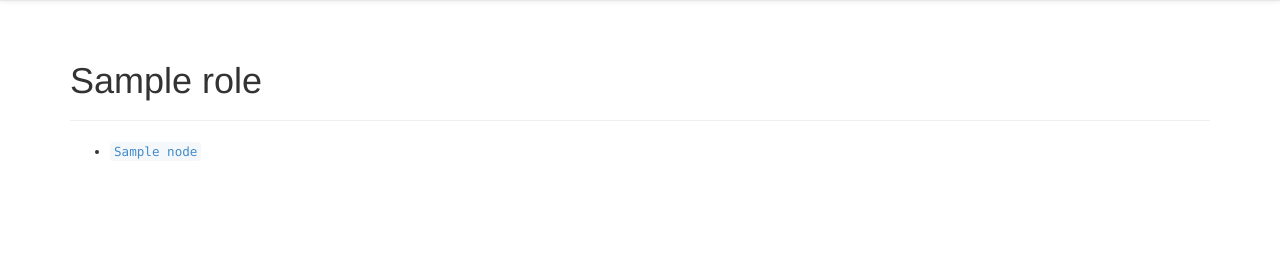
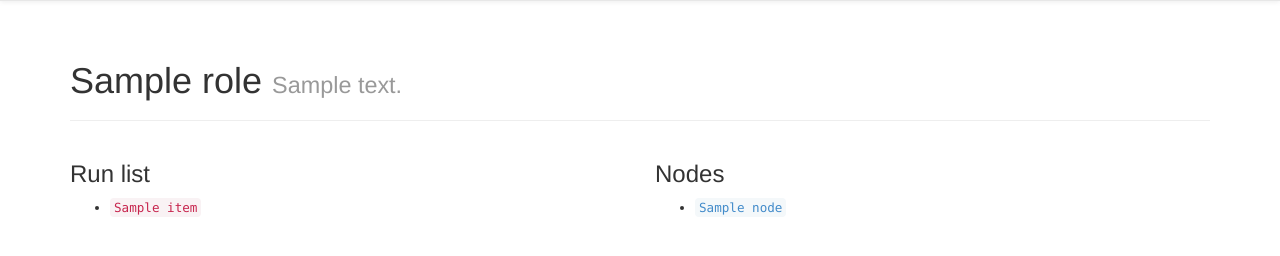
Before and after one commit to borntyping/sous-chef, a Flask app: template sous_chef/templates/role.html in a window 1280 px wide. Shown: the part 50-306 px from the top of the page. Run offline with Flask 2, Linux system fonts and the light colour scheme; the visitor is signed in with stand-in values (Sample User, id 1); the template is opened without the code that fills it: most values are stand-ins (such as "Sample title", 1, 10 or a date in 2020); some libraries are stand-ins or nearby versions.

Commit message:
Show role descriptions and run lists

```diff
--- a/setup.py
+++ b/setup.py
@@ -2,7 +2,7 @@ import setuptools
 
 setuptools.setup(
     name="sous-chef",
-    version="0.6.0",
+    version="0.7.0",
     url="https://github.com/datasift/sous-chef",
 
     author="Sam Clements",
--- a/sous_chef/templates/role.html
+++ b/sous_chef/templates/role.html
@@ -1,7 +1,7 @@
 {% extends 'base.html' %}
 
 {% block title %}Chef role: {{ role.name }}{% endblock %}
-{% block header %}{{ role.name }}{% endblock %}
+{% block header %}{{ role.name }} <small>{{ role.description }}</small>{% endblock %}
 
 {% block breadcrumbs %}
   {{ super() }}
@@ -9,8 +9,25 @@
   <li class="active">{{ role.name }}</li>
 {% endblock %}
 
-{% block content %}
-<ul class="attempt-columns">
+{% block body %}
+<div class="row">
+  <div class="col-md-6">
+    <h3>Run list</h3>
+    {% if role.env_run_lists %}
+    <p class="text-warning">This role uses environment run lists.</p>
+    {% endif %}
+    <ul>
+    {% for item in role.run_list %}
+      <li>
+        <code>{{ item }}</code>
+      </li>
+    {% endfor %}
+    </ul>
+  </div>
+
+  <div class="col-md-6">
+    <h3>Nodes</h3>
+    <ul>
     {% for node in nodes %}
       <li>
         <a href="{{ url_for('.node', name=node) }}">
@@ -19,4 +36,6 @@
       </li>
     {% endfor %}
     </ul>
+  </div>
+</div>
 {% endblock %}
```
Lines whose indentation alone changed are shown as unchanged.
